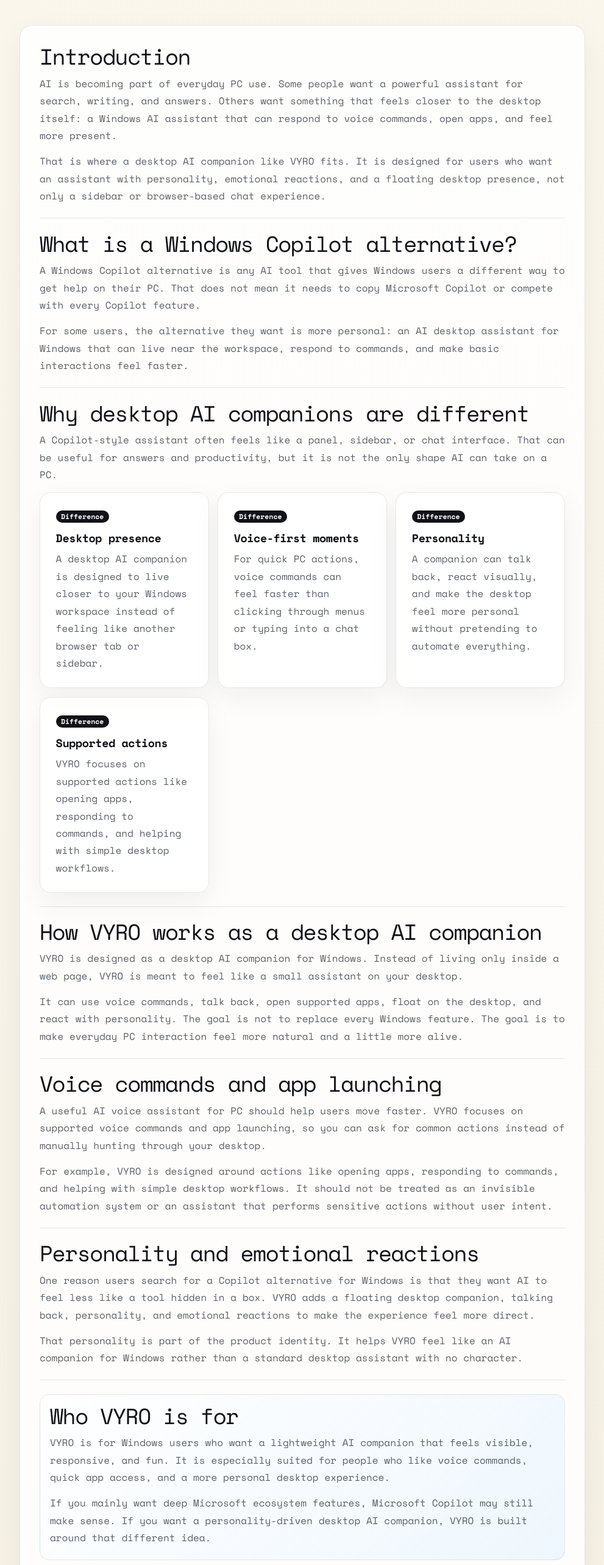
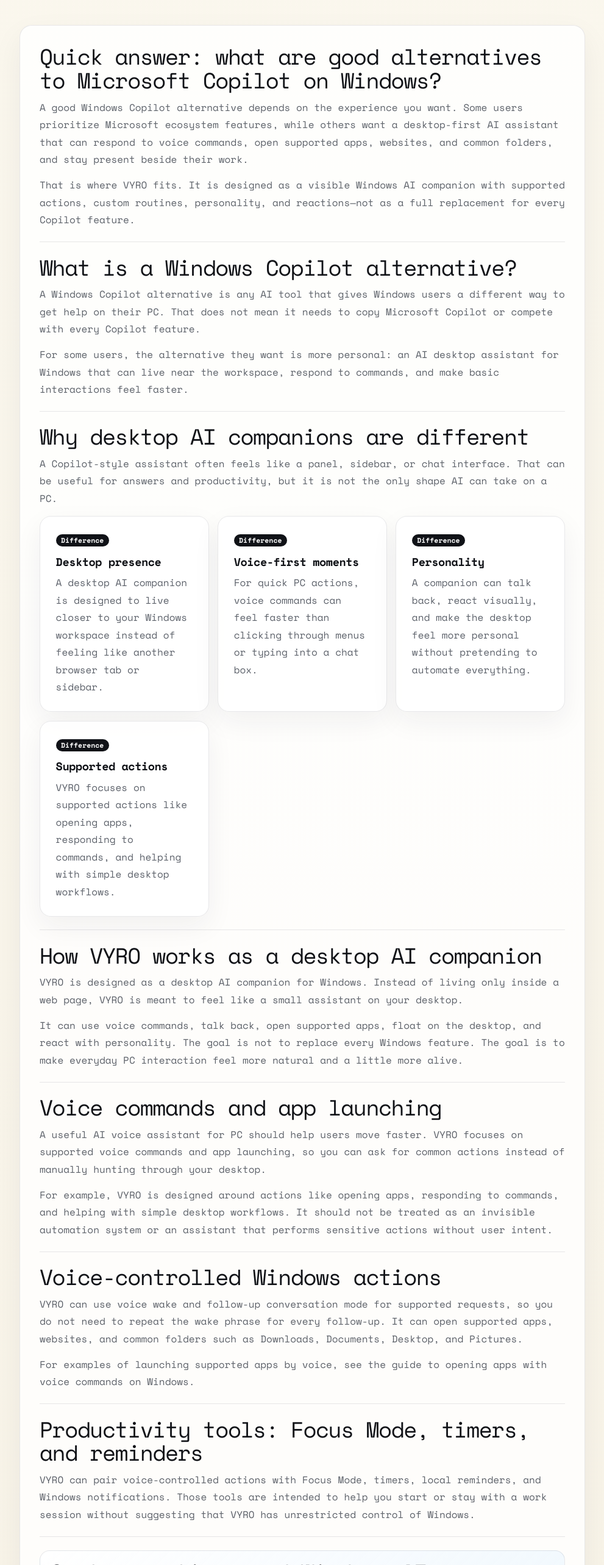
Before and after one commit to Kipasa33/VYRO-Landing, a Next.js app: page /blog/windows-copilot-alternative in a window 1280 px wide. Shown: the part 860-3426 px from the top of the page at 61% size, without its empty margins (144-1135 px from the left). Built offline with nearby package versions, Linux system fonts and the light colour scheme; no server answers.

Commit message:
Improve Windows Copilot alternative SEO

```diff
--- a/app/blog/windows-copilot-alternative/page.tsx
+++ b/app/blog/windows-copilot-alternative/page.tsx
@@ -91,34 +91,59 @@
   },
 ];
 
+const comparisonRows = [
+  ["Desktop companion presence", "Designed as a visible desktop companion with reactions", "Experience and placement vary by Windows version, account, and configuration"],
+  ["Voice-driven app launching", "Can open supported apps by voice", "Voice and app-action availability can vary by configuration"],
+  ["Focus and productivity", "Includes Focus Mode, timers, local reminders, and notifications", "Available features can vary by Microsoft product and configuration"],
+  ["Custom routines", "Supports voice-triggered, multi-step routines using safe VYRO tools", "Automation options and availability can vary"],
+  ["Personality and reactions", "Includes companion personality and visible reactions", "Interaction style and personalization vary by product"],
+  ["General AI chat", "Designed for conversational desktop interaction and supported actions", "Microsoft Copilot may be a better fit for users who prioritize Microsoft ecosystem features"],
+  ["Microsoft ecosystem integration", "Not positioned as a replacement for Microsoft ecosystem integration", "Integration varies by Windows version, account, and configuration"],
+] as const;
+
 const faqs = [
   {
-    question: "What is the best Windows Copilot alternative?",
+    question: "What is the best alternative to Microsoft Copilot on Windows?",
     answer: "The best Windows Copilot alternative depends on what you want. If you want a more personal desktop AI companion with voice commands, app launching, talking back, and reactions, VYRO is built for that style of experience.",
   },
   {
-    question: "Is VYRO an AI desktop assistant for Windows?",
-    answer: "Yes. VYRO is an AI desktop assistant for Windows designed to live closer to the desktop experience and help with supported voice and app actions.",
+    question: "Is VYRO a Microsoft Copilot replacement?",
+    answer: "Not completely. VYRO is a different type of Windows AI assistant, focused on a visible desktop companion, supported voice actions, routines, and personality rather than replacing every Microsoft Copilot feature.",
   },
   {
     question: "Can VYRO open apps with voice commands?",
-    answer: "VYRO is designed to open supported apps through voice commands, so users can ask for common tools instead of searching manually.",
+    answer: "Yes. VYRO can open supported Windows apps by voice, and can also open websites and common folders for supported requests.",
   },
   {
-    question: "Is VYRO a replacement for Microsoft Copilot?",
-    answer: "Not exactly. VYRO is not positioned as a full replacement for Microsoft Copilot. It is a different kind of desktop AI companion focused on voice commands, personality, app launching, and emotional reactions.",
+    question: "Does VYRO support custom routines?",
+    answer: "Yes. VYRO currently supports custom multi-step routines that can be started by voice and built from safe, supported VYRO actions.",
   },
   {
-    question: "Does VYRO run on Windows?",
-    answer: "Yes. VYRO is built as an AI companion for Windows PCs.",
+    question: "Does VYRO work on Windows 11?",
+    answer: "Yes. VYRO is designed for Windows 11 as well as Windows 10.",
+  },
+  {
+    question: "Is VYRO focused on privacy?",
+    answer: "VYRO is designed around user control and clear permissions. Voice features use microphone access when enabled, and users can manage permissions through Windows. Read the Security page for current details.",
+  },
+  {
+    question: "Can I use VYRO and Microsoft Copilot together?",
+    answer: "Yes. VYRO is not positioned as a full replacement for Microsoft Copilot, so users can choose the tools that fit different parts of their Windows workflow.",
   },
 ];
+
+const faqJsonLd = {
+  "@context": "https://schema.org",
+  "@type": "FAQPage",
+  mainEntity: faqs.map((faq) => ({ "@type": "Question", name: faq.question, acceptedAnswer: { "@type": "Answer", text: faq.answer } })),
+};
 
 export default function WindowsCopilotAlternativePage() {
   return (
     <main className="privacy-page security-page blog-page article-page">
       <script type="application/ld+json" dangerouslySetInnerHTML={{ __html: JSON.stringify(articleJsonLd) }} />
       <script type="application/ld+json" dangerouslySetInnerHTML={{ __html: JSON.stringify(breadcrumbJsonLd) }} />
+      <script type="application/ld+json" dangerouslySetInnerHTML={{ __html: JSON.stringify(faqJsonLd) }} />
 
       <header className="policy-topbar">
         <Link className="policy-brand" href="/" aria-label="VYRO home">VYRO</Link>
@@ -142,9 +167,9 @@
 
         <div className="article-shell">
           <section>
-            <h2>Introduction</h2>
-            <p>AI is becoming part of everyday PC use. Some people want a powerful assistant for search, writing, and answers. Others want something that feels closer to the desktop itself: a Windows AI assistant that can respond to voice commands, open apps, and feel more present.</p>
-            <p>That is where a desktop AI companion like VYRO fits. It is designed for users who want an assistant with personality, emotional reactions, and a floating desktop presence, not only a sidebar or browser-based chat experience.</p>
+            <h2>Quick answer: what are good alternatives to Microsoft Copilot on Windows?</h2>
+            <p>A good Windows Copilot alternative depends on the experience you want. Some users prioritize Microsoft ecosystem features, while others want a desktop-first AI assistant that can respond to voice commands, open supported apps, websites, and common folders, and stay present beside their work.</p>
+            <p>That is where VYRO fits. It is designed as a visible Windows AI companion with supported actions, custom routines, personality, and reactions—not as a full replacement for every Copilot feature.</p>
           </section>
 
           <section>
@@ -180,15 +205,47 @@
           </section>
 
           <section>
+            <h2>Voice-controlled Windows actions</h2>
+            <p>VYRO can use voice wake and follow-up conversation mode for supported requests, so you do not need to repeat the wake phrase for every follow-up. It can open supported apps, websites, and common folders such as Downloads, Documents, Desktop, and Pictures.</p>
+            <p>For examples of launching supported apps by voice, see the guide to <Link href="/blog/how-to-open-apps-with-voice-on-windows">opening apps with voice commands on Windows</Link>.</p>
+          </section>
+
+          <section>
+            <h2>Productivity tools: Focus Mode, timers, and reminders</h2>
+            <p>VYRO can pair voice-controlled actions with Focus Mode, timers, local reminders, and Windows notifications. Those tools are intended to help you start or stay with a work session without suggesting that VYRO has unrestricted control of Windows.</p>
+          </section>
+
+          <section className="article-feature-card">
+            <h2>Custom routines and Windows AI automation</h2>
+            <p>VYRO currently supports custom multi-step routines made from safe VYRO tools. You can start a routine by voice and combine supported actions such as opening apps, starting Focus Mode, timers, and reminders.</p>
+            <p><strong>Example:</strong> “Run my Coding routine” → Open Chrome → Open GitHub → Enable Focus Mode.</p>
+            <p>Learn how routines work on the <Link href="/windows-ai-automation">Windows AI automation page</Link>.</p>
+          </section>
+
+          <section>
             <h2>Personality and emotional reactions</h2>
             <p>One reason users search for a Copilot alternative for Windows is that they want AI to feel less like a tool hidden in a box. VYRO adds a floating desktop companion, talking back, personality, and emotional reactions to make the experience feel more direct.</p>
             <p>That personality is part of the product identity. It helps VYRO feel like an AI companion for Windows rather than a standard desktop assistant with no character.</p>
           </section>
 
+          <section>
+            <h2>VYRO and Microsoft Copilot: a careful comparison</h2>
+            <p>These products are designed around different experiences. The comparison below describes VYRO&apos;s current product focus and avoids assuming a fixed Microsoft Copilot feature set, which can vary by Windows version, account, and configuration.</p>
+            <div className="article-comparison-table" role="table" aria-label="VYRO and Microsoft Copilot comparison">
+              <div className="article-comparison-row article-comparison-heading" role="row"><span role="columnheader">Dimension</span><span role="columnheader">VYRO</span><span role="columnheader">Microsoft Copilot</span></div>
+              {comparisonRows.map(([dimension, vyro, copilot]) => <div className="article-comparison-row" role="row" key={dimension}><strong role="rowheader">{dimension}</strong><span role="cell">{vyro}</span><span role="cell">{copilot}</span></div>)}
+            </div>
+          </section>
+
+          <section>
+            <h2>Privacy and permission model</h2>
+            <p>VYRO is designed around user control and clear permissions. Voice features use microphone access when enabled, and users can manage permissions through Windows. For current details about data, permissions, and desktop actions, read the <Link href="/security">VYRO Security page</Link>.</p>
+          </section>
+
           <section className="article-callout">
             <h2>Who VYRO is for</h2>
-            <p>VYRO is for Windows users who want a lightweight AI companion that feels visible, responsive, and fun. It is especially suited for people who like voice commands, quick app access, and a more personal desktop experience.</p>
-            <p>If you mainly want deep Microsoft ecosystem features, Microsoft Copilot may still make sense. If you want a personality-driven desktop AI companion, VYRO is built around that different idea.</p>
+            <p>VYRO is for Windows users who want a lightweight AI companion that feels visible, responsive, and fun. It is especially suited for people who like voice commands, quick app access, routines, and a more personal desktop experience.</p>
+            <p>If you mainly want deep Microsoft ecosystem features, Microsoft Copilot may still make sense. If you want a personality-driven desktop AI companion with supported actions and bounded routines, VYRO is built around that different idea. Explore the <Link href="/ai-assistant-for-pc">AI assistant for PC overview</Link> or the <Link href="/ai-desktop-assistant">desktop assistant page</Link>.</p>
           </section>
 
           <section>
--- a/app/globals.css
+++ b/app/globals.css
@@ -664,6 +664,11 @@
 .article-faq-list h3 { margin: 0 0 .35rem; font-family: var(--font-sans); font-size: 1rem; line-height: 1.35; font-weight: 900; color: #101217; }
 .article-faq-list p { margin: 0; font-size: .95rem; line-height: 1.7; font-weight: 500; color: rgba(29,36,48,.72); }
 .article-faq-list a { color: #4f38c8; font-weight: 800; text-decoration: underline; text-underline-offset: .18rem; }
+.article-comparison-table { display: grid; gap: .55rem; margin-top: 1rem; }
+.article-comparison-row { display: grid; gap: .45rem; padding: .8rem; border: 1px solid rgba(29,36,48,.09); border-radius: .8rem; background: rgba(255,255,255,.56); color: rgba(29,36,48,.72); font-size: .88rem; line-height: 1.5; font-weight: 520; }
+.article-comparison-row strong { color: #101217; font-size: .9rem; font-weight: 800; }
+.article-comparison-heading { display: none; background: rgba(16,18,23,.06); color: rgba(29,36,48,.7); font-size: .72rem; font-weight: 800; letter-spacing: .04em; text-transform: uppercase; }
+@media (min-width:640px){.article-comparison-row{grid-template-columns:minmax(9rem,.8fr) minmax(0,1fr) minmax(0,1fr);align-items:start}.article-comparison-heading{display:grid}}
 .about-page { min-height: 100vh; }
 .about-hero h1 { max-width: 11ch; }
 .about-explainer { margin-top: 0; }
```
